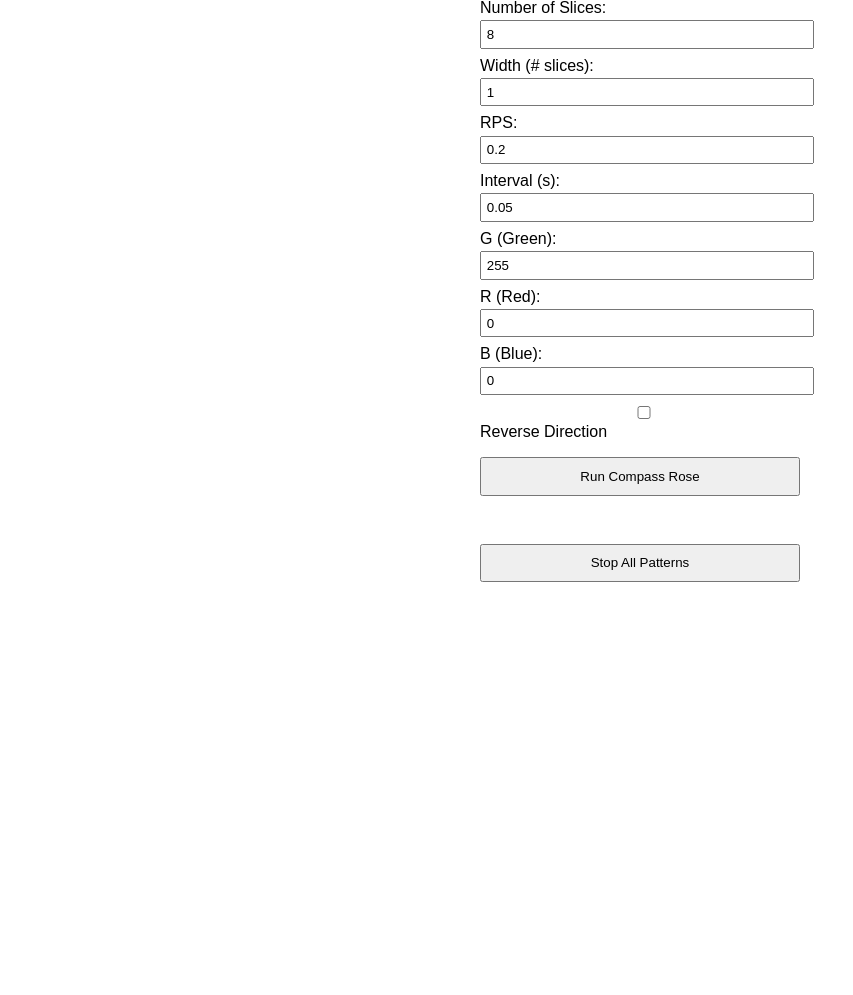
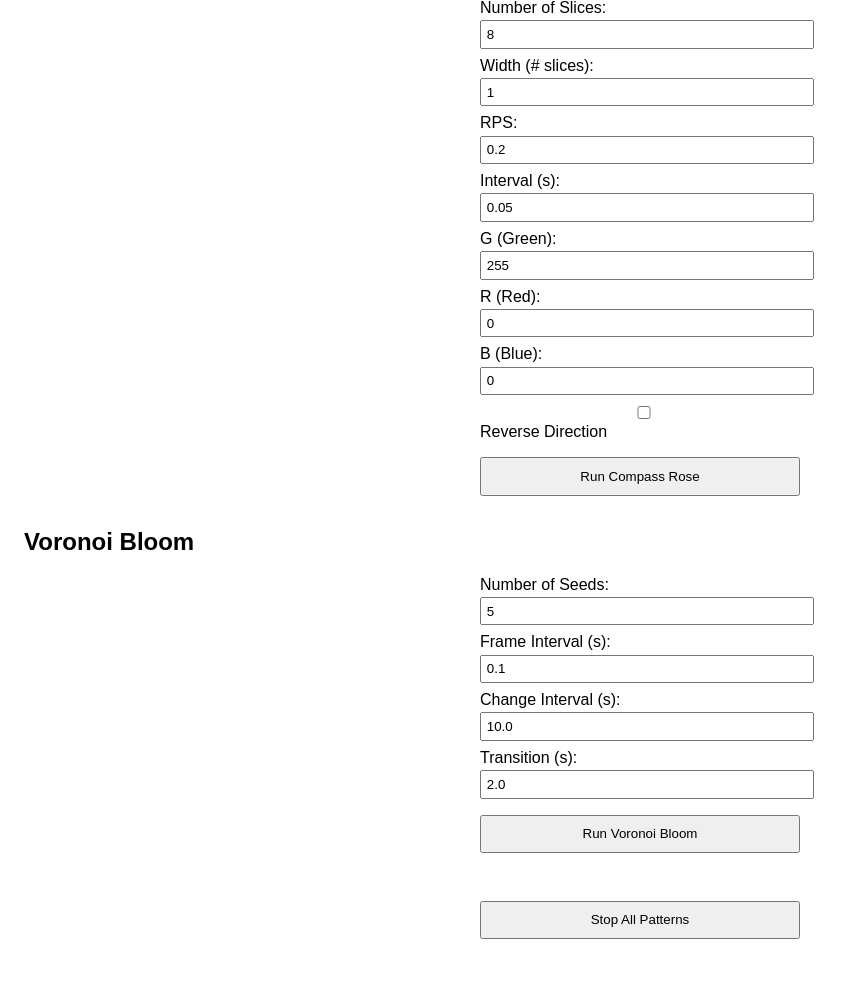
Before and after one commit to domsav13/iotxmastree, a Flask app: page / in a window 1280 px wide. Shown: the part 568-1563 px from the top of the page, without its empty margins (0-853 px from the left). Before the commit the page ends 1150 px from the top, so only its background shows below. Run offline with Flask 3, Linux system fonts and the light colour scheme.

Commit message:
Update index.html

```diff
--- a/templates/index.html
+++ b/templates/index.html
@@ -44,6 +44,17 @@
   </section>
 
   <section>
+    <h2>Voronoi Bloom</h2>
+    <form action="/run_voronoi" method="post">
+      <label>Number of Seeds:<input type="number" name="num_seeds" min="1" value="5"></label>
+      <label>Frame Interval (s):<input type="number" name="interval" step="0.01" value="0.1"></label>
+      <label>Change Interval (s):<input type="number" name="change_interval" step="0.1" value="10.0"></label>
+      <label>Transition (s):<input type="number" name="transition" step="0.1" value="2.0"></label>
+      <button type="submit">Run Voronoi Bloom</button>
+    </form>
+  </section>
+
+  <section>
     <form action="/stop" method="post">
       <button type="submit">Stop All Patterns</button>
     </form>
```
